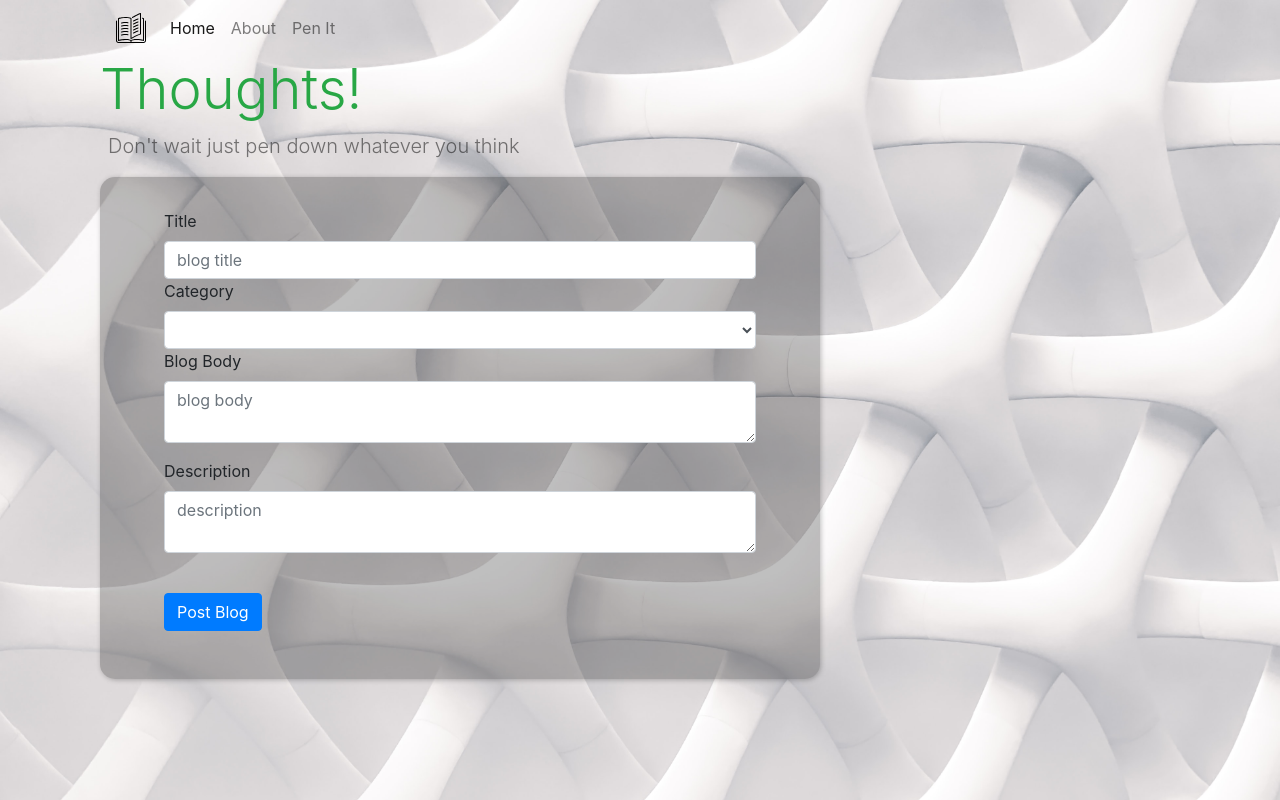
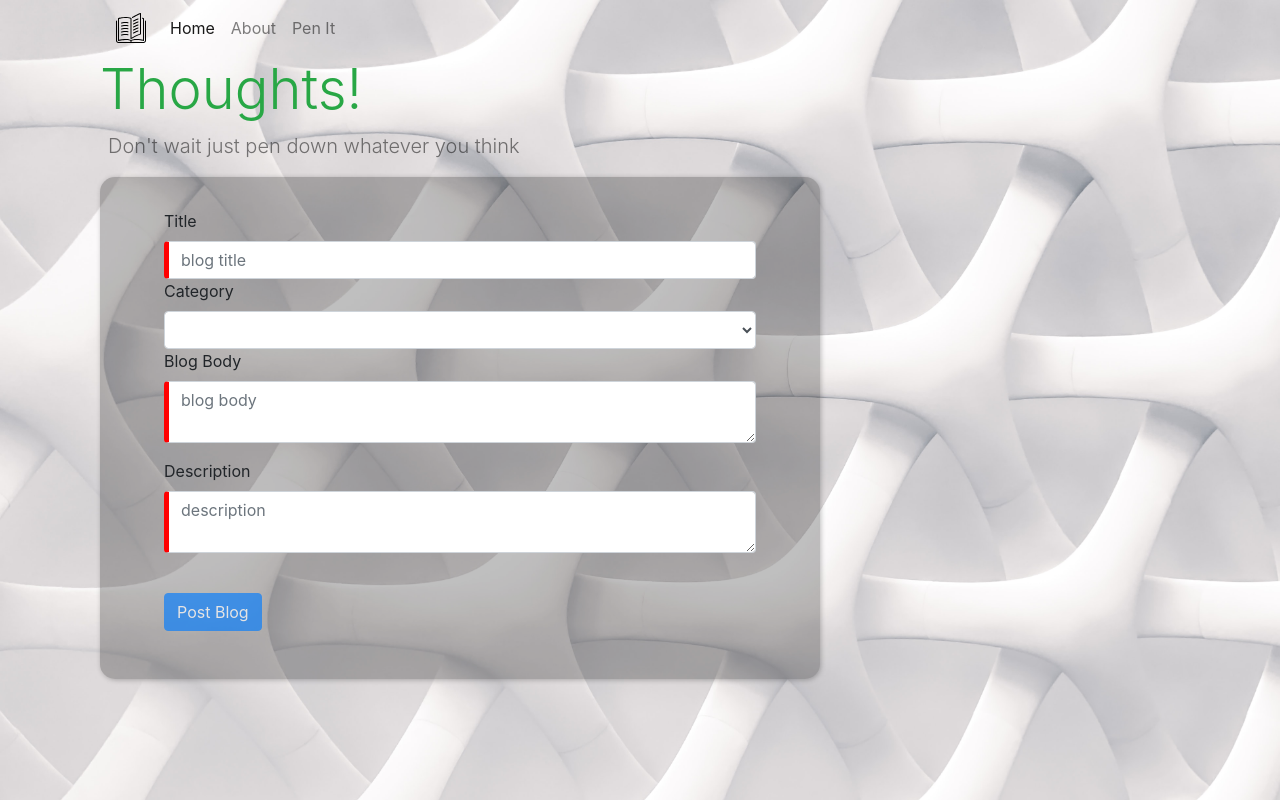
Before and after one commit to Iamsbharti/blog-app-ng, an Angular app: page /createblog in a window 1280 px wide. Built offline with nearby package versions, Linux system fonts and the light colour scheme.

Commit message:
added form validation css and button disable feature

```diff
--- a/src/app/blog-create/blog-create.component.css
+++ b/src/app/blog-create/blog-create.component.css
@@ -5,3 +5,10 @@
   box-shadow: 1px 1px 5px rgba(0, 0, 0, 0.25);
   background-color: rgba(0, 0, 0, 0.25);
 }
+.ng-valid[required],
+.ng-valid.required {
+  border-left: 5px solid green;
+}
+.ng-invalid:not(form) {
+  border-left: 5px solid red;
+}
--- a/src/app/blog-create/blog-create.component.html
+++ b/src/app/blog-create/blog-create.component.html
@@ -76,7 +76,13 @@
               Description is required
             </div>
             <br />
-            <button type="submit" class="btn btn-primary">Post Blog</button>
+            <button
+              type="submit"
+              class="btn btn-primary"
+              [disabled]="!createBlogForm.form.valid"
+            >
+              Post Blog
+            </button>
           </div>
         </form>
       </div>
```
